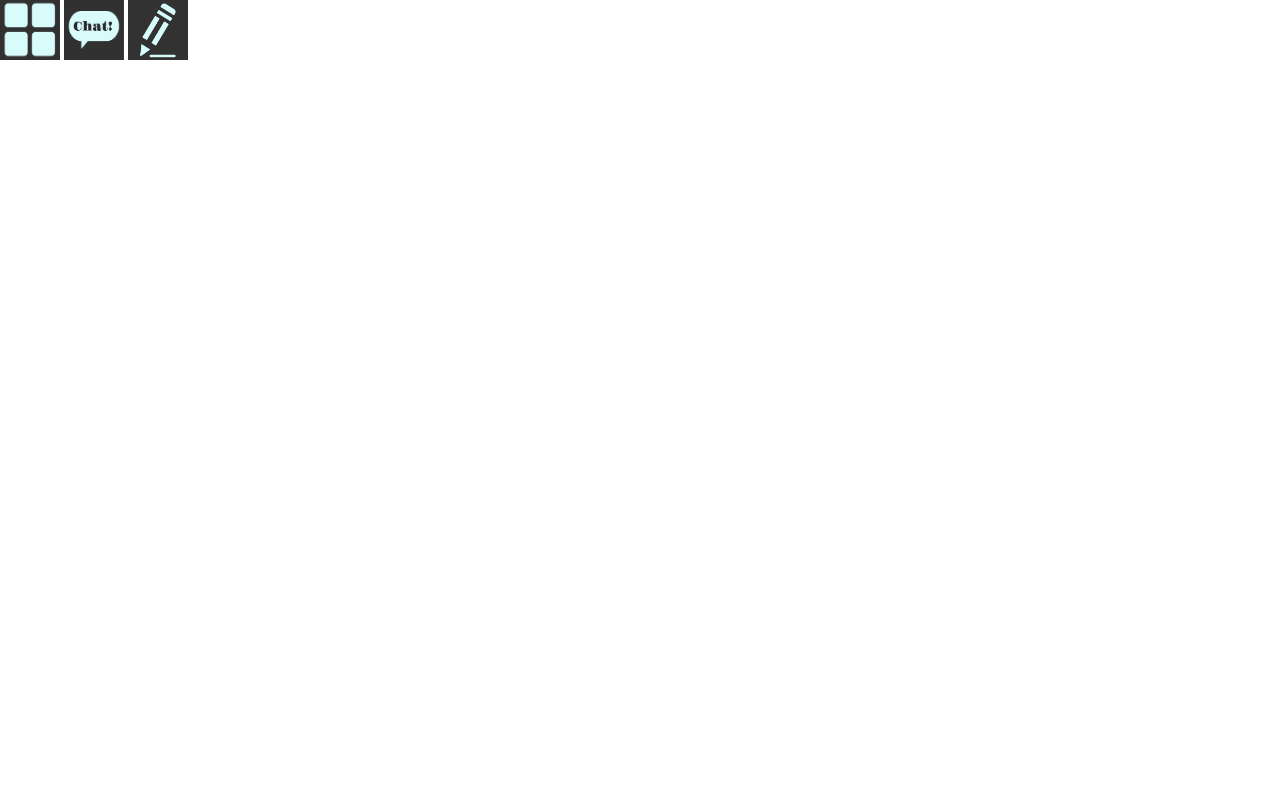
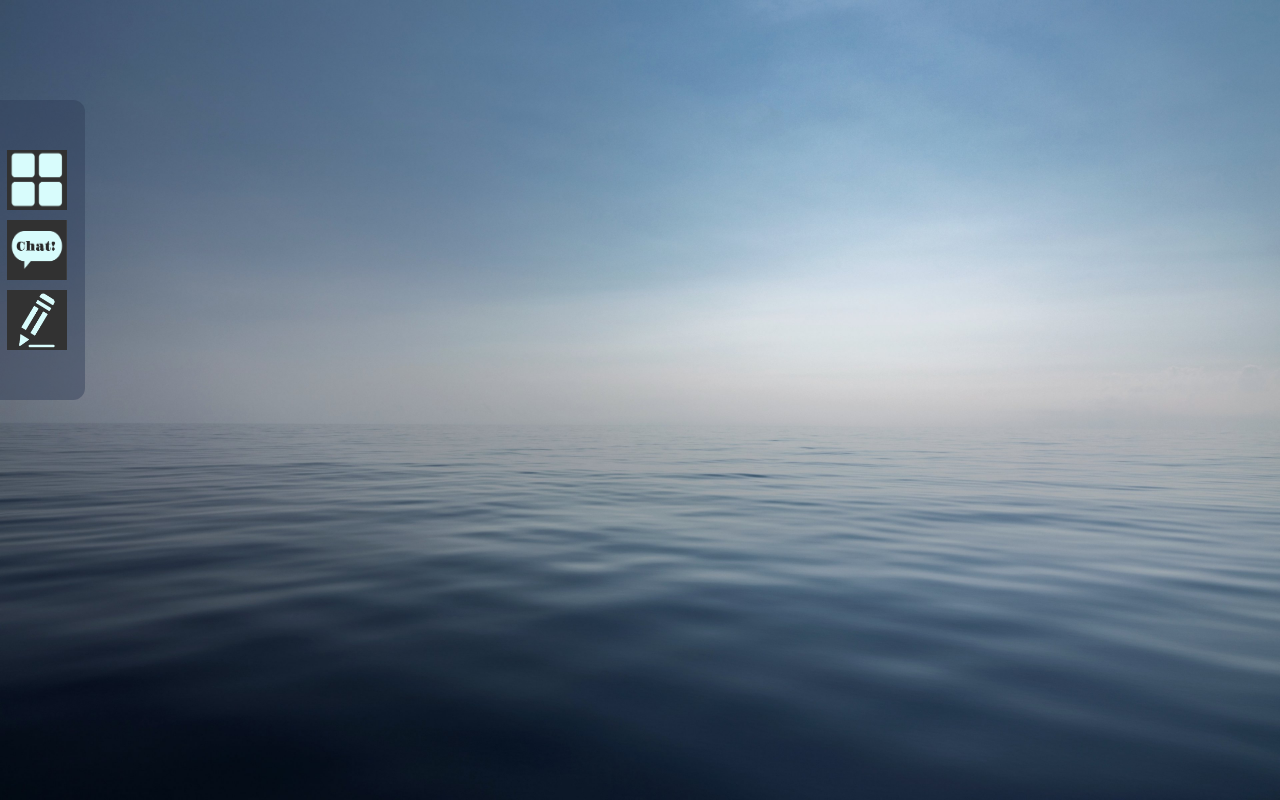
Before and after one commit to irosvall/1dv025-b3-pwd, a website with bundled scripts: page public/index.html in a window 1280 px wide. Built offline with nearby package versions, Linux system fonts and the light colour scheme.

Commit message:
Style desktop view

```diff
--- a/public/css/styles.css
+++ b/public/css/styles.css
@@ -2,5 +2,18 @@
 
 body {
 	margin: 0;
-	background: #ffffff;
+	/* Image is gathered with free use lincense from pixabay */
+	background: url(../images/sea-background.jpg);
+	background-size: cover;
 }
+
+#icons {
+	background-color: rgba(45, 60, 87, 0.445);
+	display: flex;
+	flex-direction: column;
+	gap: 10px;
+	width: max-content;
+	padding: 50px 18px 50px 7px;
+	margin-top: 100px;
+	border-radius: 0 12px 12px 0;
+}
--- a/public/index.html
+++ b/public/index.html
@@ -19,6 +19,7 @@
 </head>
 
 <body>
+  <div id="icons">
     <pwd-icon app="memory-game" title="Memory">
       <img src="./images/memory-icon.png" alt="Memory Game icon">
     </pwd-icon>
@@ -28,7 +29,7 @@
     <pwd-icon app="drawing-app" title="Let's Draw!">
       <img src="./images/drawing-icon.png" alt="Drawing app icon">
     </pwd-icon>
-  <drawing-app></drawing-app>
+  </div>
 </body>
 
 </html>
```
Also changed, not shown: public/images/sea-background.jpg (added). Lines whose indentation alone changed are shown as unchanged.
